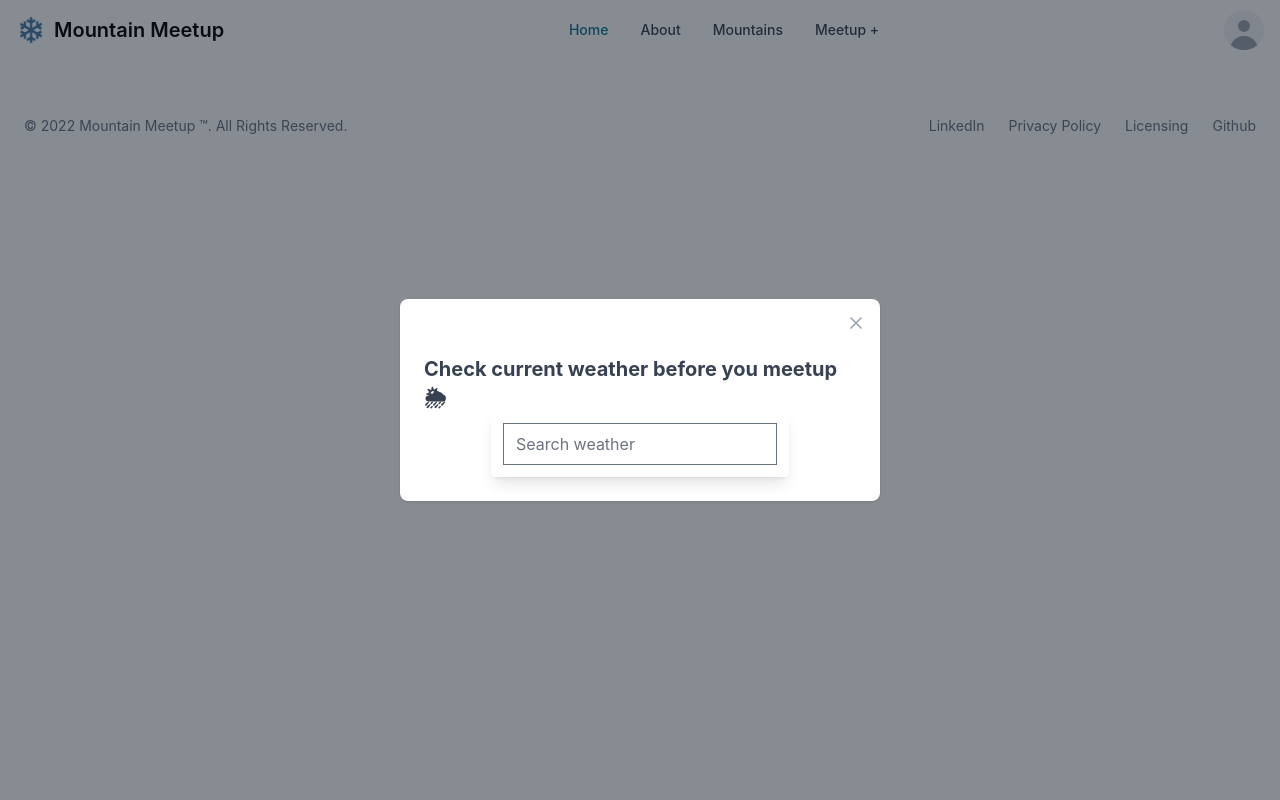
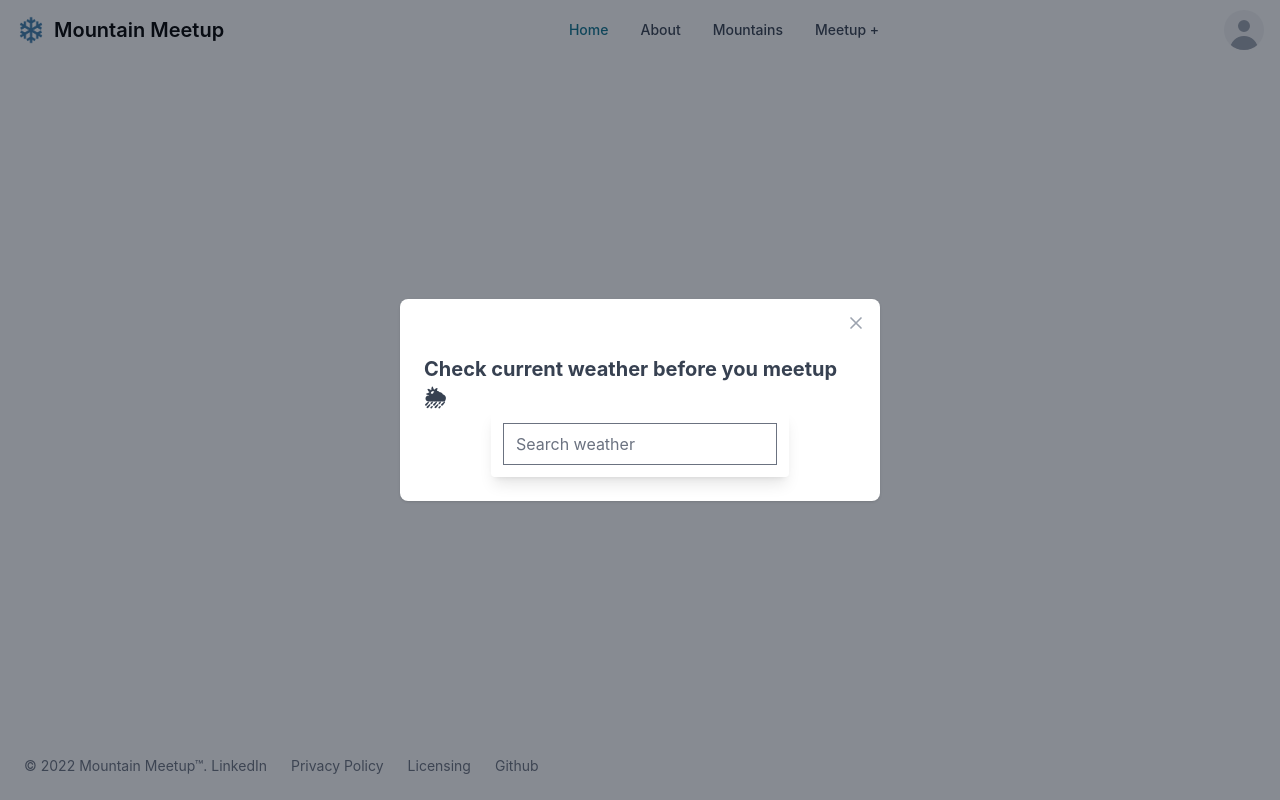
Before and after one commit to Kelan6/powder-planner, a React (Create React App) app in the folder client/: page /weather in a window 1280 px wide. Built offline with nearby package versions, Linux system fonts and the light colour scheme; no server answers.

Commit message:
footer fixed

```diff
--- a/client/src/Footer.js
+++ b/client/src/Footer.js
@@ -2,13 +2,14 @@ import React from 'react'
 
 function Footer() {
   return (
+    <div className='justify-between fixed bottom-0 left-0'>
+<footer class=" mt-auto bg-inherit rounded-lg  md:flex md:items-center md:justify-between md:p-6 dark:bg-gray-800">
+    <span class="text-sm text-gray-500 sm:text-center dark:text-gray-400">© 2022 <a href="/" class="hover:underline">Mountain Meetup™</a>
+    </span>
 
-<footer class="pt-10 bg-white rounded-lg mt-8 md:flex md:items-center md:justify-between md:p-6 dark:bg-gray-800">
-    <span class="text-sm text-gray-500 sm:text-center dark:text-gray-400">© 2022 <a href="/" class="hover:underline">Mountain Meetup ™</a>. All Rights Reserved.
-    </span>
     <ul class="flex flex-wrap items-center mt-3 text-sm text-gray-500 dark:text-gray-400 sm:mt-0">
         <li>
-            <a href="https://www.linkedin.com/in/kelanhamman/" target='_blank'class="mr-4 hover:underline md:mr-6 ">LinkedIn</a>
+            <a href="https://www.linkedin.com/in/kelanhamman/" target='_blank'class="mr-4 hover:underline md:mr-6 "> ․ LinkedIn</a>
         </li>
         <li>
             <a href="#" class="mr-4 hover:underline md:mr-6">Privacy Policy</a>
@@ -21,6 +22,7 @@ function Footer() {
         </li>
     </ul>
 </footer>
+</div>
 
   )
 }
```
